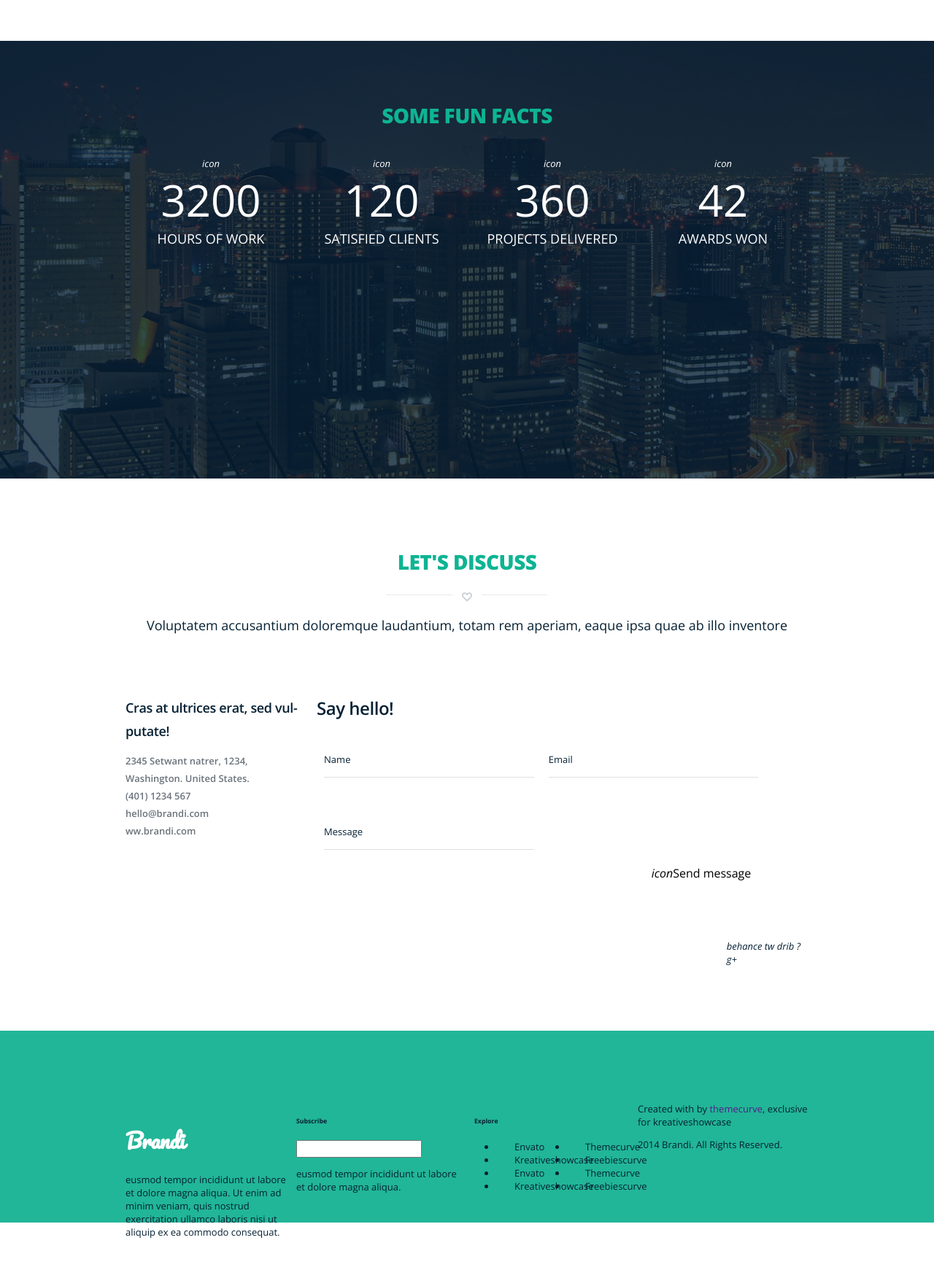
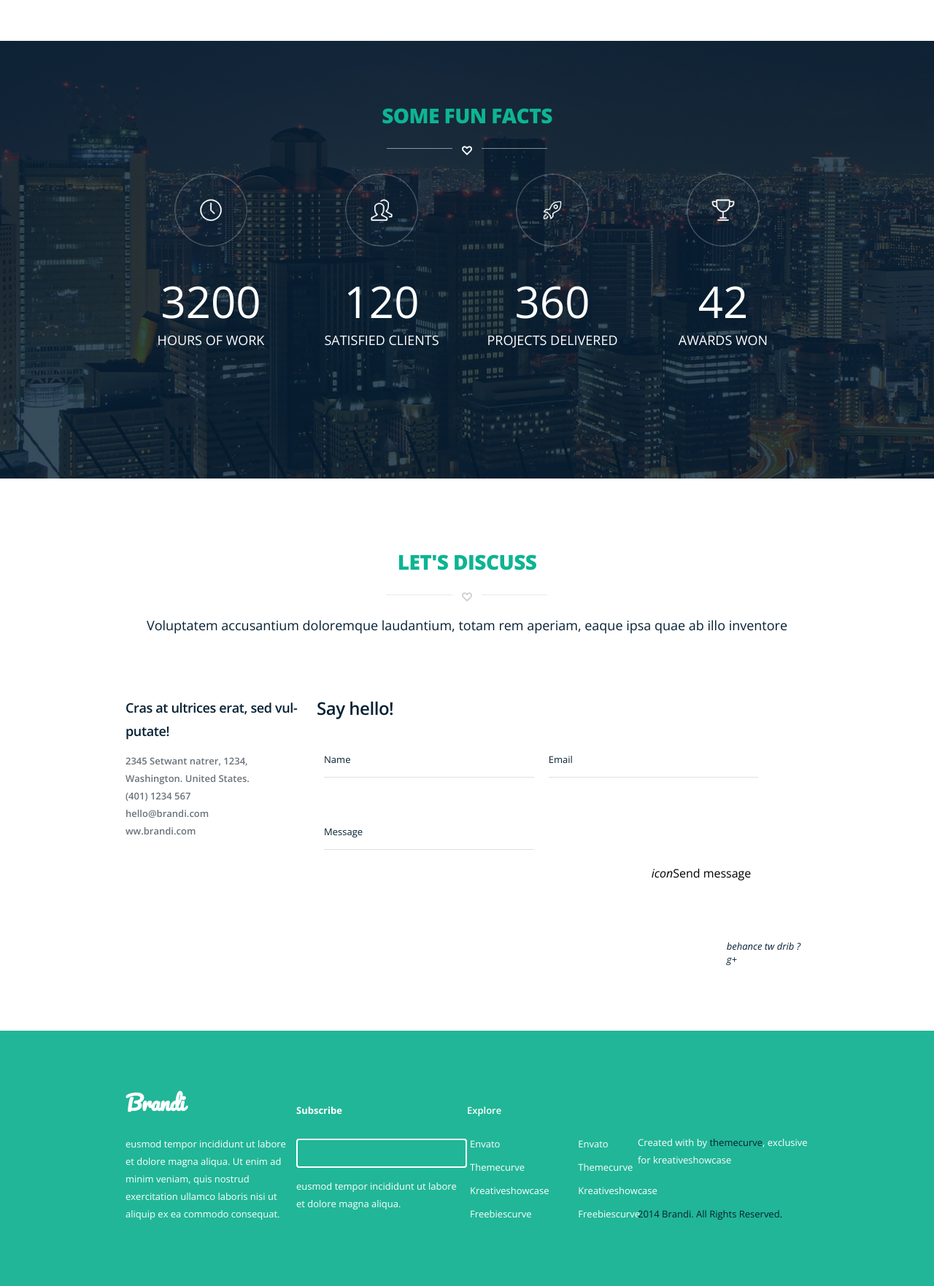
Before and after one commit to sameet360/webd221-assignment3, a PHP site: page / in a window 1280 px wide. Shown: the part 2897-4660 px from the top of the page at 73% size. Before the commit the page ends 4595 px from the top, so only its background shows below. Run offline with PHP 8.4, Linux system fonts and the light colour scheme; some libraries are stand-ins or nearby versions.

Commit message:
facts section

```diff
--- a/index.html
+++ b/index.html
@@ -267,9 +267,6 @@
 					<h5>Steve Flaulkin</h5>
 					<p>Sr. UI Designer</p>
 				</a>
-
-
-
 			</div><!-- /team-column -->
 			<div style="clear: both;"></div> <!-- clear floats technique-->
 
@@ -287,28 +284,27 @@
 			<div class="shapes">
 				<hr class="main-lines"><i class="fa fa-heart-o"></i><hr class="main-lines">
 			</div><!-- /.shapes -->
-			<img src="" alt="">
 
 			<div class="facts-column">
-				<i>icon</i>
+				<img src="images/clock.png" alt="">
 				<h2>3200</h2>
 				<h5>hours of work</h5>
 			</div><!-- /.facts-column -->
 
 			<div class="facts-column">
-				<i>icon</i>
+				<img src="images/clients.png" alt="">
 				<h2>120</h2>
 				<h5>Satisfied Clients</h5>
 			</div><!-- /.facts-column -->
 
 			<div class="facts-column">
-				<i>icon</i>
+				<img src="images/projects.png" alt="">
 				<h2>360</h2>
 				<h5>Projects Delivered</h5>
 			</div><!-- /.facts-column -->
 
 			<div class="facts-column">
-				<i>icon</i>
+				<img src="images/awards.png" alt="">
 				<h2>42</h2>
 				<h5>Awards Won</h5>
 			</div><!-- /.facts-column -->
@@ -391,7 +387,7 @@
 				<p>Created with <i></i> by <a href="">themecurve</a>,
 				exclusive for kreativeshowcase</p>
 
-				<p>2014 Brandi. All Rights Reserved.</p>
+				<p id="copyright">2014 Brandi. All Rights Reserved.</p>
 			</div><!-- /.footer-column -->
 		</div>
 	</footer>
--- a/style/main.css
+++ b/style/main.css
@@ -420,24 +420,33 @@ header h5 {
   margin-left: 0;
 }
 #facts {
-  padding: 55px 0;
+  padding: 4.231em 0;
   width: 100%;
-  height: 600px;
-  background: url(../images/funfacts_rectangle.png);
+  height: 46.154em;
+  background: url(../images/funfacts_rectangle.png) no-repeat;
+  background-size: cover;
+}
+#facts .main-lines {
+  background-color: #ffffff;
+  opacity: 0.5;
+}
+#facts .fa-heart-o {
+  color: #ffffff;
+  opacity: 1;
 }
 .facts-column {
+  margin-top: 1.77em;
   width: 25%;
   display: inline-block;
   float: left;
   text-align: center;
 }
-.facts-column i {
-  width: 100%;
-  color: #ffffff;
-  vertical-align: top;
+.facts-column img {
+  width: 43%;
 }
 .facts-column h2 {
-  font-size: 60px;
+  margin-top: 0.5em;
+  font-size: 4.615em;
   color: #ffffff;
   font-weight: 500;
   text-align: center;
@@ -511,11 +520,13 @@ header h5 {
 }
 footer {
   width: 100%;
-  padding: 85px 0;
+  height: 350px;
   background: #21b697;
+  color: #ffffff;
 }
 .footer-column:first-child {
   display: block;
+  padding: 46px 0 40px 0;
   float: left;
   width: 25%;
 }
@@ -525,25 +536,70 @@ footer {
   color: #ffffff;
   text-align: left;
 }
+.footer-column:first-child p {
+  line-height: 24px;
+}
 .footer-column:nth-child(2) {
   width: 25%;
+  padding: 70px 0 40px 0;
   display: block;
   float: left;
 }
+.footer-column:nth-child(2) input[type="email"] {
+  background: none;
+  padding: 9px;
+  width: 100%;
+  border: 2px solid #ffffff;
+  -webkit-border-radius: 4px;
+  -moz-border-radius: 4px;
+  -o-border-radius: 4px;
+}
+.footer-column:nth-child(2) h6 {
+  font-size: 13px;
+  color: #ffffff;
+}
+.footer-column:nth-child(2) p {
+  line-height: 24px;
+}
 .footer-column:nth-child(3) {
   width: 25%;
+  padding: 70px 0 40px 0;
   float: left;
-  display: inline-block;
 }
 .footer-column:nth-child(3) h6 {
-  text-align: left;
-  padding-left: 10px;
+  font-weight: 600;
+  font-size: 13px;
+  margin-bottom: 8px;
 }
 .footer-column:nth-child(3) li {
   float: left;
-  padding-left: 25px;
-  width: 50%;
+  list-style-type: none;
 }
-.footer-column:nth-child(3) .footer-column:last-child {
+.footer-column:nth-child(3) #list1 {
+  float: left;
+  width: 48%;
+  padding-left: 4px;
+  line-height: 32px;
+}
+.footer-column:nth-child(3) #list2 {
+  float: left;
+  padding-right: 10px;
+  width: 48%;
+  line-height: 32px;
+}
+.footer-column:last-child {
   width: 25%;
+  padding: 128px 0 40px 0;
+  float: left;
+  display: block;
 }
+.footer-column:last-child p {
+  line-height: 24px;
+}
+.footer-column:last-child a {
+  color: #062033;
+}
+.footer-column:last-child #copyright {
+  color: #062033;
+  margin-top: 50px;
+}
--- a/style/main.less
+++ b/style/main.less
@@ -458,6 +458,7 @@ header {
 		opacity: 0;
 		font-size: @font-size-h5 - 2;
 		line-height: 24px;
+
 		strong,
 		span {
 			margin-bottom: 1em;
@@ -478,9 +479,6 @@ header {
 			margin-right: 0.5em;
 			float: none;
 		}
-
-
-
 	}
 }
 
@@ -491,39 +489,52 @@ header {
 // ------------- facts -------------
 
 #facts {
-	padding: 55px 0;
+	padding: 4.231em 0;
 	width: 100%;
-	height: 600px;
-	background: url(../images/funfacts_rectangle.png);
+	height: 46.154em;
+	background: url(../images/funfacts_rectangle.png) no-repeat;
+	background-size: cover;
 
+	.main-lines {
+		background-color: @white;
+		opacity: 0.5;
+	}
+
+	.fa-heart-o {
+		color: @white;
+		opacity: 1;
+	}
 }
 
 .facts-column {
+	margin-top: 1.77em;
 	width: 25%;
 	display: inline-block;
 	float: left;
 	text-align: center;
 
-	i {
-	 	width: 100%;
-	 	color: @white;
-	 	vertical-align: top;
+	img {
+		width: 43%;
 	}
 
 	h2 {
-		font-size: 60px;
+		margin-top:0.5em;
+		font-size: 4.615em;
 		color: @white;
 		font-weight: 500;
 		text-align: center;
 	}
 
 	h5 {
+
 		color: @white;
 		text-transform: uppercase;
 		font-weight: 400;
 		text-align: center;
 	}
 }
+
+// ------------- contact -------------
 
 #contact {
 	padding: 67px 0;
@@ -601,14 +612,18 @@ header {
 
 }
 
+// ------------- footer -------------
+
 footer {
 	width: 100%;
-	padding: 85px 0;
+	height: 350px;
 	background: @sea-green;
+	color: @white;
 }
 
 .footer-column:first-child {
 	display: block;
+	padding: 46px 0 40px 0;
 	float: left;
 	width: 25%;
 
@@ -618,31 +633,87 @@ footer {
 		color: @white;
 		text-align: left;
 	}
+
+	p {
+		line-height: 24px;
+	}
 }
 
 .footer-column:nth-child(2) {
 	width: 25%;
+	padding: 70px 0 40px 0;
 	display: block;
 	float: left;
+
+	input[type="email"] {
+		background: none;
+		padding:9px;
+		width: 100%;
+		border: 2px solid @white;
+		-webkit-border-radius: 4px;
+		-moz-border-radius: 4px;
+		-o-border-radius: 4px;
+	}
+
+	h6 {
+		font-size: @font-size-base;
+		color: @white;
+	}
+
+	p {
+		line-height: 24px;
+	}
 }
 
 .footer-column:nth-child(3) {
 	width: 25%;
+	padding: 70px 0 40px 0;
 	float: left;
-	display: inline-block;
 
 	h6 {
-		text-align: left;
-		padding-left: 10px;
+		font-weight: 600;
+		font-size: @font-size-base;
+		margin-bottom: 8px;
 	}
 
 	li {
 		float: left;
-		padding-left: 25px;
-		width: 50%;
+		list-style-type: none;
+	}
+
+	#list1{
+		float: left;
+		width: 48%;
+		padding-left: 4px;
+		line-height: 32px;
+
+	}
+
+	#list2 {
+		float: left;
+		padding-right: 10px;
+		width: 48%;
+		line-height: 32px;
+	}
+
  }
 
  .footer-column:last-child {
  	width: 25%;
+ 	padding: 128px 0 40px 0;
+ 	float: left;
+ 	display: block;
+
+ 	p {
+ 		line-height: 24px;
+ 	}
+
+ 	a {
+ 		color: @dark;
+ 	}
+
+ 	#copyright {
+ 		color: @dark;
+ 		margin-top: 50px;
  	}
  }
```
Also changed, not shown: images/clock.png (renamed from images/hours-of-work.png). Lines whose indentation alone changed are shown as unchanged.
